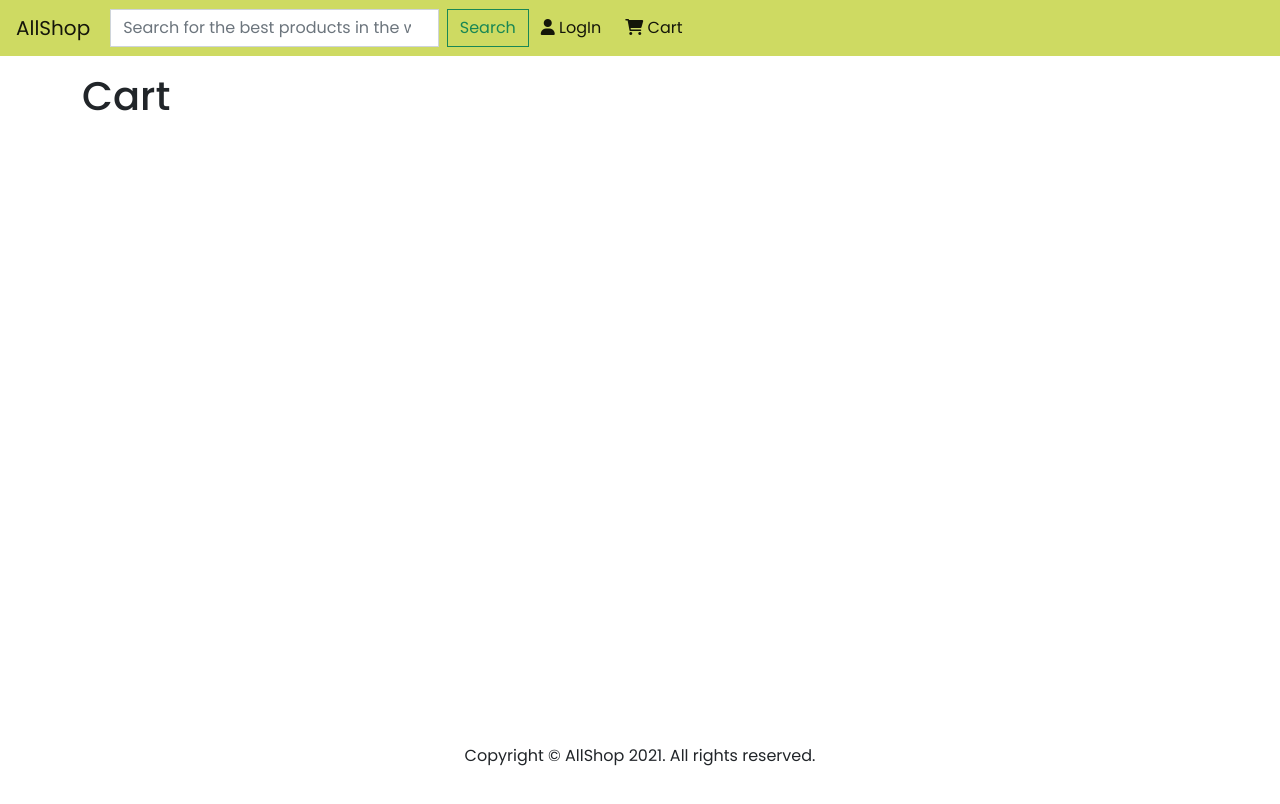
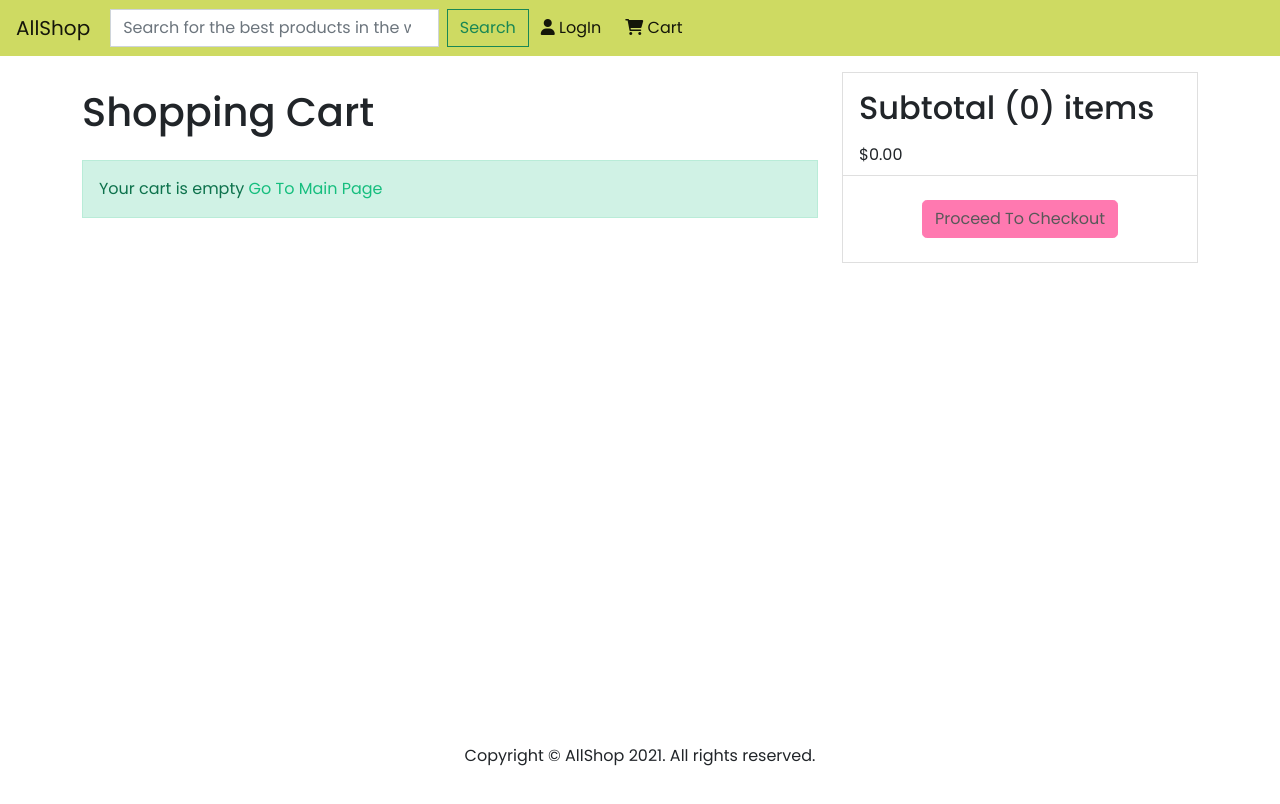
Before and after one commit to aurelchivu/AllShop, a React (Create React App) app in the folder frontend/: page /cart in a window 1280 px wide. Shown: the top 804 px of the page. Built offline with nearby package versions, Linux system fonts and the light colour scheme.

Commit message:
Cart Screen

```diff
--- a/frontend/src/components/Navbar.js
+++ b/frontend/src/components/Navbar.js
@@ -6,7 +6,6 @@ import { getNumItems } from '../redux/features/cartSlice';
 const Navbar = () => {
   const signedIn = false;
   const numItems = useSelector(getNumItems);
-  console.log(typeof numItems);
   return (
     <nav className='navbar sticky-top navbar-expand-lg navbar-light bg-light'>
       <div className='container-fluid'>
--- a/frontend/src/index.css
+++ b/frontend/src/index.css
@@ -1,3 +1,21 @@
 main {
   min-height: 80vh;
 }
+
+h3 {
+  padding: 1rem 0;
+}
+
+h1 {
+  font-size: 1.8rem;
+  padding: 1rem 0;
+}
+
+h2 {
+  font-size: 1.4rem;
+  padding: 0.5rem 0;
+}
+
+.rating span {
+  margin: 0.1rem;
+}
--- a/frontend/src/redux/features/cartSlice.js
+++ b/frontend/src/redux/features/cartSlice.js
@@ -1,6 +1,4 @@
 import { createSlice, createAsyncThunk } from '@reduxjs/toolkit';
-import { useSelector } from 'react-redux';
-// import { store } from '../store';
 import axios from 'axios';
 
 const initialState = {
@@ -9,14 +7,15 @@ const initialState = {
 
 export const addToCart = createAsyncThunk(
   'cart/addToCart',
-  async (id, { getState }) => {
+  async (argm, { getState }) => {
+    const state = getState();
+    const { itemId, qty } = argm;
     try {
-      const state = getState();
       const { data } = await axios.get(
-        `http://localhost:5000/api/products/${id}`
+        `http://localhost:5000/api/products/${itemId}`
       );
       localStorage.setItem('cartItems', JSON.stringify(state.cart.cartItems));
-      return data;
+      return { ...data, qty };
     } catch (error) {
       console.log(error.message);
     }
@@ -32,10 +31,21 @@ export const cartSlice = createSlice({
     builder.addCase(addToCart.fulfilled, (state = initialState, action) => {
       const item = action.payload;
 
-      return {
-        ...state,
-        cartItems: [...state.cartItems, item],
-      };
+      const existItem = state.cartItems.find((x) => x.id === item.id);
+
+      if (existItem) {
+        return {
+          ...state,
+          cartItems: state.cartItems.map((x) =>
+            x.id === existItem.id ? item : x
+          ),
+        };
+      } else {
+        return {
+          ...state,
+          cartItems: [...state.cartItems, item],
+        };
+      }
     });
   },
 });
@@ -47,3 +57,5 @@ export function getNumItems(state) {
   }
   return numItems;
 }
+
+// Add to local storage
--- a/frontend/src/redux/store.js
+++ b/frontend/src/redux/store.js
@@ -1,7 +1,7 @@
 import { configureStore } from '@reduxjs/toolkit';
 
 import { productsSlice } from './features/productsSlice';
-import {cartSlice} from './features/cartSlice';
+import { cartSlice } from './features/cartSlice';
 
 export const store = configureStore({
   reducer: {
--- a/frontend/src/screens/CartScreen.js
+++ b/frontend/src/screens/CartScreen.js
@@ -1,11 +1,109 @@
-import React from 'react'
+import React from 'react';
+import { Link, useNavigate } from 'react-router-dom';
+import { useDispatch, useSelector } from 'react-redux';
+import { addToCart } from '../redux/features/cartSlice';
 
 const CartScreen = () => {
+  const cartItems = useSelector((state) => state.cart.cartItems);
+  const dispatch = useDispatch();
+  let navigate = useNavigate();
+  const removeFromCartHandler = () => {
+    console.log('remove');
+  };
+  const checkoutHandler = () => {
+    console.log('Checkout');
+    navigate('/login?redirect=shipping');
+  };
+
   return (
-    <div>
-      <h1>Cart</h1>
+    <div className='row'>
+      <div className='col-md-8'>
+        <h1>Shopping Cart</h1>
+        {cartItems.length === 0 ? (
+          <div className='alert alert-secondary' role='alert'>
+            Your cart is empty <Link to='/'>Go To Main Page</Link>
+          </div>
+        ) : (
+          <ul className='list-group list-group-flush'>
+            {cartItems.map((item) => (
+              <li id={item.id} className='list-group-item'>
+                <div className='row'>
+                  <div className='col-md-2'>
+                    <img
+                      src={item.image}
+                      className='img-fluid'
+                      alt={item.name}
+                    />
+                  </div>
+                  <div className='col-md-3'>
+                    <Link to={`/products/${item.id}`}>{item.name}</Link>
+                  </div>
+                  <div className='col-md-2'>${item.price}</div>
+                  <div className='col-md-2'>
+                    <select
+                      className='form-select'
+                      as='select'
+                      value={item.qty}
+                      onChange={(e) => {
+                        const itemId = item.id;
+                        const qty = Number(e.target.value);
+                        const argm = { itemId, qty };
+                        dispatch(addToCart(argm));
+                      }}
+                    >
+                      {[...Array(item?.countInStock).keys()].map((k) => (
+                        <option key={k + 1} value={k + 1}>
+                          {k + 1}
+                        </option>
+                      ))}
+                    </select>
+                  </div>
+                  <div className='col-md-2'>
+                    <button onClick={removeFromCartHandler} className='btn'>
+                      <i className='fas fa-trash-alt'></i>
+                    </button>
+                  </div>
+                </div>
+              </li>
+            ))}
+          </ul>
+        )}
+      </div>
+      <div className='col-md-4'>
+        <div className='card'>
+          <ul className='list-group list-group-flush'>
+            <li key='subtotal' className='list-group-item'>
+              <h2>
+                Subtotal (
+                {cartItems.reduce((acc, item) => acc + Number(item.qty), 0)})
+                items
+              </h2>
+              $
+              {cartItems
+                .reduce((acc, item) => acc + item.qty * item.price, 0)
+                .toFixed(2)}
+            </li>
+            <li key='checkout' className='list-group-item'>
+              <div className='d-flex justify-content-around align-items-center my-3'>
+                <button
+                  type='button'
+                  className='btn btn-primary rounded-3'
+                  disabled={cartItems.length === 0}
+                  onClick={checkoutHandler}
+                >
+                  Proceed To Checkout
+                </button>
+              </div>
+            </li>
+          </ul>
+        </div>
+      </div>
     </div>
   );
-}
+};
 
-export default CartScreen
+export default CartScreen;
+
+// qty won't work!!!
+// removeFromCartHandler
+// checkoutHandler
--- a/frontend/src/screens/HomeScreen.js
+++ b/frontend/src/screens/HomeScreen.js
@@ -3,14 +3,18 @@ import Product from '../components/Product';
 import { useGetAllProductsQuery } from '../redux/features/productsSlice';
 
 const HomeScreen = () => {
-  const { data: { data } = [], isFetching } = useGetAllProductsQuery();
+  const { data = [], isFetching } = useGetAllProductsQuery();
 
   return (
     <>
       <h2>Latest Products</h2>
       <div className='row'>
         {isFetching ? (
-          <h2>Loading...</h2>
+          <div className='d-flex justify-content-center'>
+            <div className='spinner-border' role='status'>
+              <span className='sr-only'>Loading...</span>
+            </div>
+          </div>
         ) : (
           data?.map((product) => (
             <div
--- a/frontend/src/screens/LogInScreen.js
+++ b/frontend/src/screens/LogInScreen.js
@@ -36,9 +36,7 @@ const LogInScreen = () => {
                 <label className='form-check-label'> Remember me </label>
               </div>
               <div>
-                <Link to='/forgotpassword'>
-                  <p>Forgot password?</p>
-                </Link>
+                <Link to='/forgotpassword'>Forgot password?</Link>
               </div>
             </div>
             <div className='d-flex justify-content-around align-items-center'>
--- a/frontend/src/screens/ProductScreen.js
+++ b/frontend/src/screens/ProductScreen.js
@@ -8,14 +8,16 @@ import { addToCart } from '../redux/features/cartSlice';
 const ProductScreen = () => {
   const params = useParams();
   let navigate = useNavigate();
-  const { data: { data } = {}, isFetching } = useGetProductByIdQuery(params.id);
+  const { data = {}, isFetching } = useGetProductByIdQuery(params.id);
+  const itemId = data.id;
 
   const [qty, setQty] = useState(1);
+  const argm = { itemId, qty };
 
   const dispatch = useDispatch();
   const addToCartHandler = () => {
     // navigate(`/cart/${params.id}?qty=${qty}`);
-    dispatch(addToCart(data.id));
+    dispatch(addToCart(argm));
   };
 
   return (
```
Also changed, not shown: 1 other file (tests, documents, lock files or other folders).
